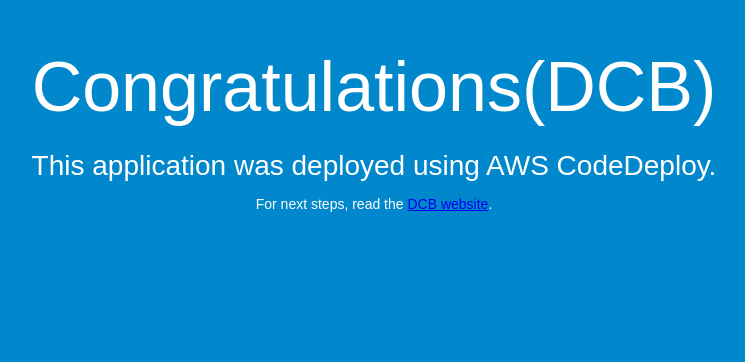
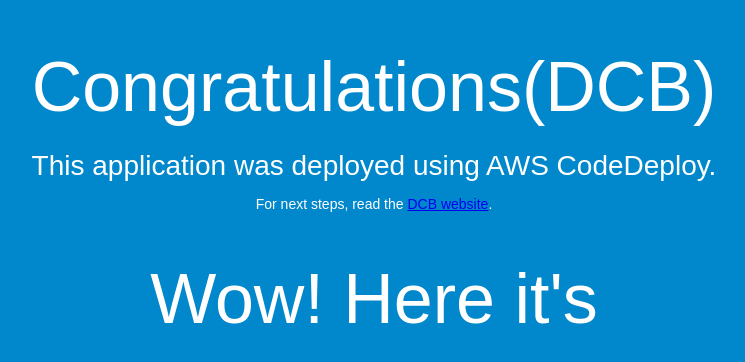
Before and after one commit to Swa-ibu/Browser24, a plain HTML site: page index.html in a window 1280 px wide. Shown: the whole page, without its empty margins (266-1011 px from the left). Drawn offline with Linux system fonts and the light colour scheme.

Commit message:
Update index.html
committed by swaibu from DCB

```diff
--- a/index.html
+++ b/index.html
@@ -29,6 +29,7 @@
     <h1>Congratulations(DCB)</h1>
     <h2>This application was deployed using AWS CodeDeploy.</h2>
     <p>For next steps, read the <a href="https://www.digitalcloudbytes.org/">DCB website</a>.</p>
+    <h1>Wow! Here it's</h1>
   </div>
 </body>
 </html>
```
